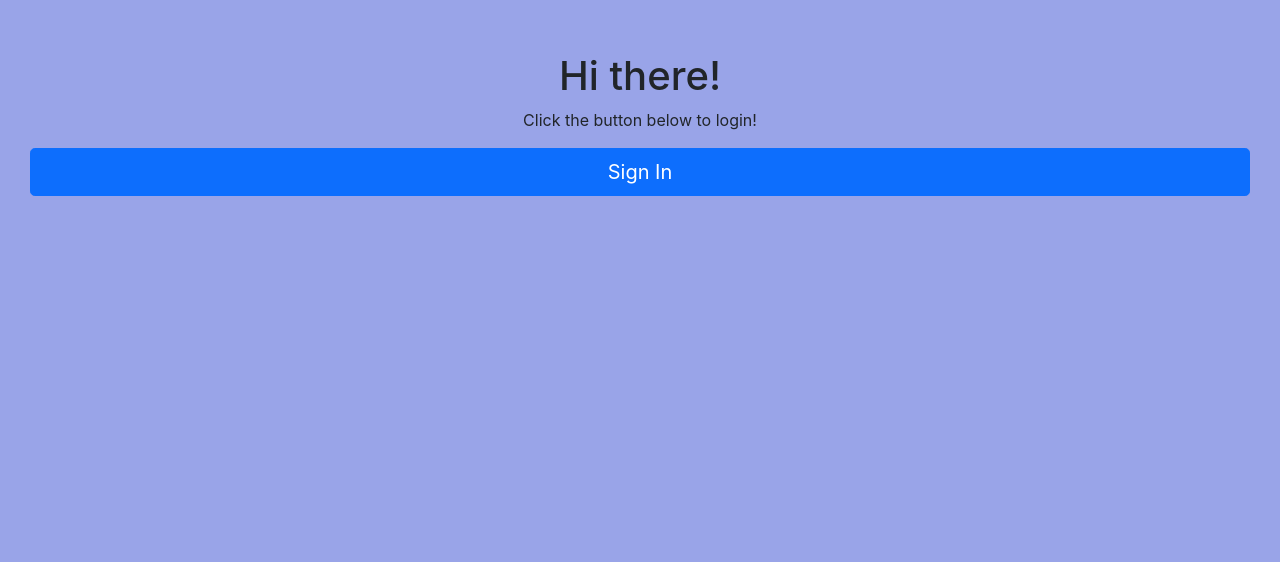
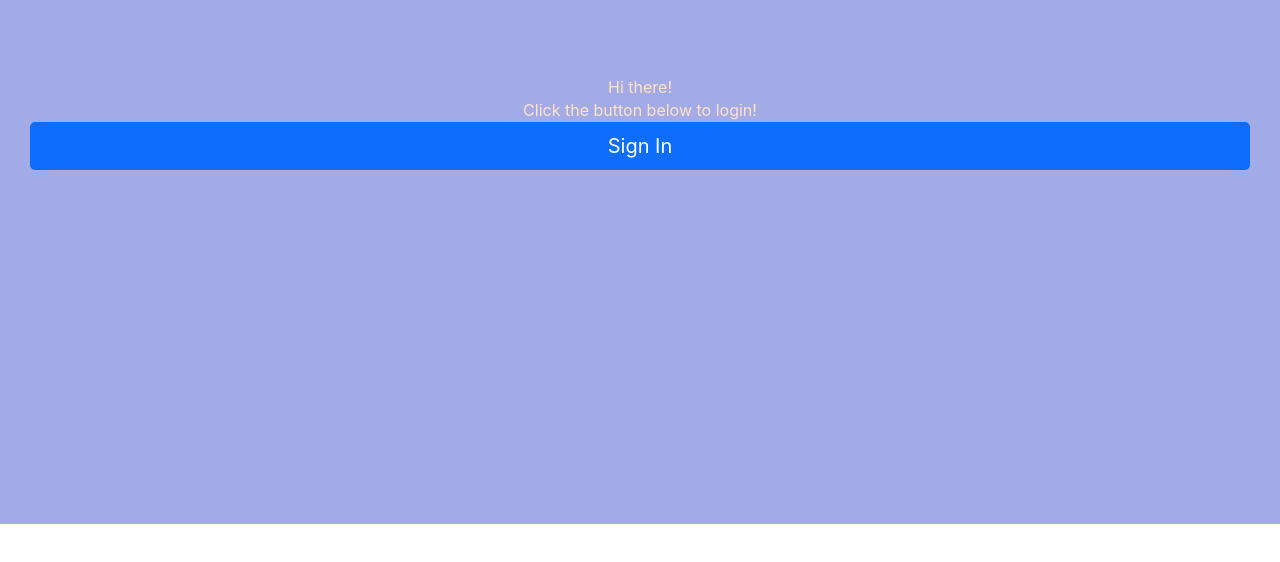
Before and after one commit to gonzalez-aj/staygoldcowboy-client, a Next.js app: page / in a window 1280 px wide. Shown: the part 196-758 px from the top of the page. Built offline with nearby package versions, Linux system fonts and the light colour scheme; no server answers.

Commit message:
styled art cards installed tailwind and daisy failed to import font

```diff
--- a/components/art/ArtCard.js
+++ b/components/art/ArtCard.js
@@ -10,19 +10,26 @@ const ArtCard = ({
   imageUrl,
 }) => (
   <>
-    <Card className="text-center">
-      <Card.Header>{title}</Card.Header>
-      <Card.Body>
-        <Link href={`/arts/${id}`} passHref>
-          <Card.Title>{title}</Card.Title>
-        </Link>
-        <Card.Img src={imageUrl} alt={title} />
-        <Link href={`/arts/edit/${id}`} passHref>
-          <Card.Link href="#">Edit</Card.Link>
-        </Link><Card.Link href="#">Delete</Card.Link>
-      </Card.Body>
-      <Card.Footer className="text-muted">Creation Date: {creationDate}</Card.Footer>
-    </Card>
+    <div className="card w-96 bg-base-100 shadow-xl">
+      <figure className="px-10 pt-10">
+        <Card.Img src={imageUrl} alt={title} className="xl" />
+      </figure>
+      <div className="card-body items-center text-center">
+        <h2 className="card-title" id="font-white">{title}</h2>
+        <p className="card-text" id="font-white">Creation Date: {creationDate}</p>
+        <div className="card-actions">
+          <Link href={`/arts/${id}`} passHref>
+            <Card.Link>Details</Card.Link>
+          </Link>
+          <Link href={`/arts/edit/${id}`} passHref>
+            <Card.Link href="#">Edit</Card.Link>
+          </Link>
+          <Link href={`/arts/edit/${id}`} passHref>
+            <Card.Link href="#">Delete</Card.Link>
+          </Link>
+        </div>
+      </div>
+    </div>
     <br />
   </>
 );
--- a/package.json
+++ b/package.json
@@ -28,6 +28,8 @@
     "react-dom": "17.0.2"
   },
   "devDependencies": {
+    "autoprefixer": "^10.4.14",
+    "daisyui": "^3.1.1",
     "eslint": "^7.32.0",
     "eslint-config-airbnb": "^18.2.1",
     "eslint-config-next": "11.1.2",
@@ -39,6 +41,8 @@
     "eslint-plugin-react-hooks": "^4.2.0",
     "husky": "^7.0.2",
     "lint-staged": "^11.1.2",
-    "prettier": "^2.4.1"
+    "postcss": "^8.4.24",
+    "prettier": "^2.4.1",
+    "tailwindcss": "^3.3.2"
   }
 }
--- a/pages/index.js
+++ b/pages/index.js
@@ -34,8 +34,8 @@ function Home() {
     <>
       <Head><title>Stay Gold, Cowboy</title></Head>
       <br />
-      <h2> Welcome Partner, {user.first_name} {user.last_name} </h2>
-      <h5>Here&apos;s the art:</h5>
+      <h2 className="text-6xl"> Welcome Partner, {user.first_name} {user.last_name} </h2>
+      <h5 className="text-4xl">Here&apos;s the art:</h5>
       {noArts && <h4>There&apos;s no art here yet</h4>}
       <div className="text-center my-4">
         <div className="d-flex flex-wrap">
--- /dev/null
+++ b/postcss.config.js
@@ -0,0 +1,6 @@
+module.exports = {
+  plugins: {
+    tailwindcss: {},
+    autoprefixer: {},
+  },
+}
--- a/styles/globals.css
+++ b/styles/globals.css
@@ -1,4 +1,7 @@
 @import 'bootstrap/dist/css/bootstrap.css';
+@tailwind base;
+@tailwind components;
+@tailwind utilities;
 
 html,
 body {
@@ -9,7 +12,7 @@ body {
 }
 
 a {
-  color: inherit;
+  color: rgb(240, 233, 233);
   text-decoration: none;
 }
 
@@ -18,5 +21,10 @@ a {
 }
 
 body {
-  background-color: #253ccf77;
+  background-color: #384ccc77;
+  color:bisque;
 }
+
+#font-white {
+  color: bisque;
+}
--- /dev/null
+++ b/tailwind.config.js
@@ -0,0 +1,16 @@
+/** @type {import('tailwindcss').Config} */
+module.exports = {
+  content: [
+    './app/**/*.{js,ts,jsx,tsx,mdx}',
+    './pages/**/*.{js,ts,jsx,tsx,mdx}',
+    './components/**/*.{js,ts,jsx,tsx,mdx}',
+
+    // Or if using `src` directory:
+    './src/**/*.{js,ts,jsx,tsx,mdx}',
+  ],
+  theme: {
+    extend: {},
+  },
+  // eslint-disable-next-line global-require, import/no-extraneous-dependencies
+  plugins: [require('daisyui')],
+};
```
Also changed, not shown: styles/font/ErinAlise-Regular.otf (added).
